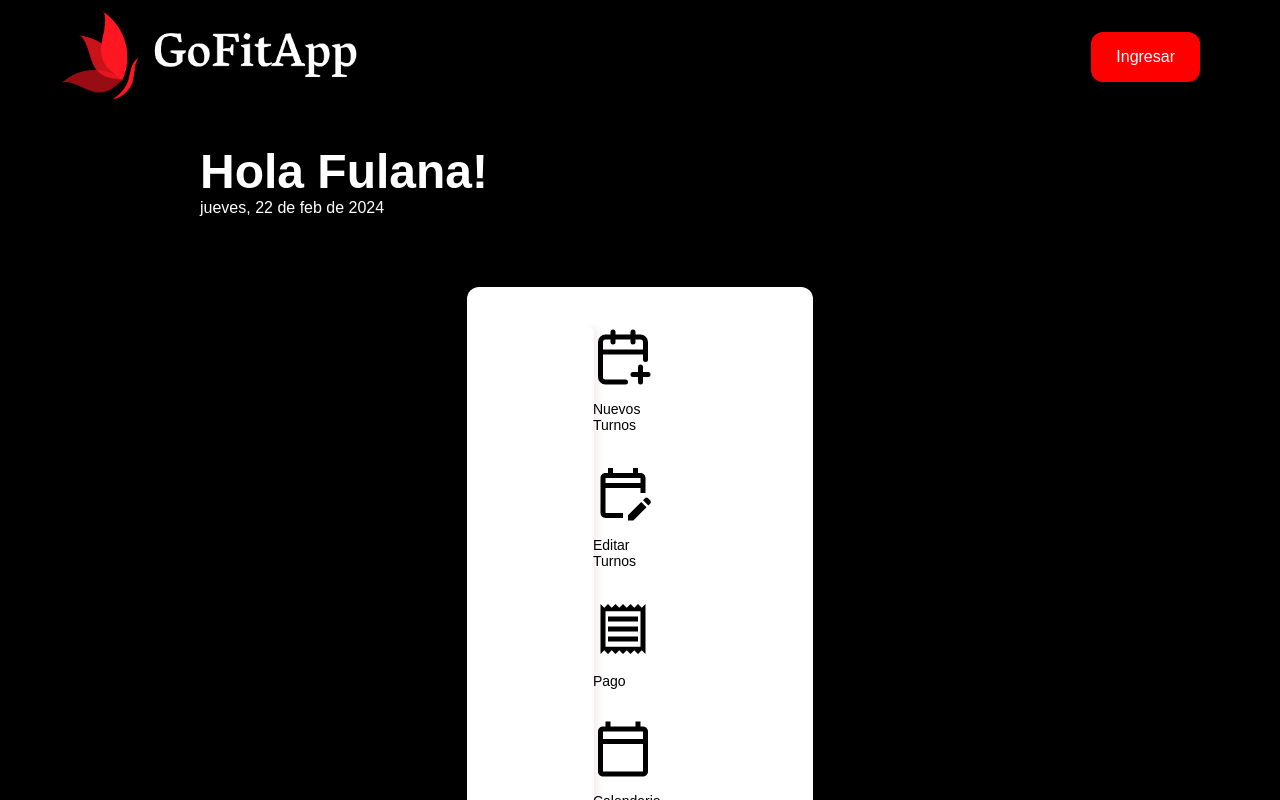
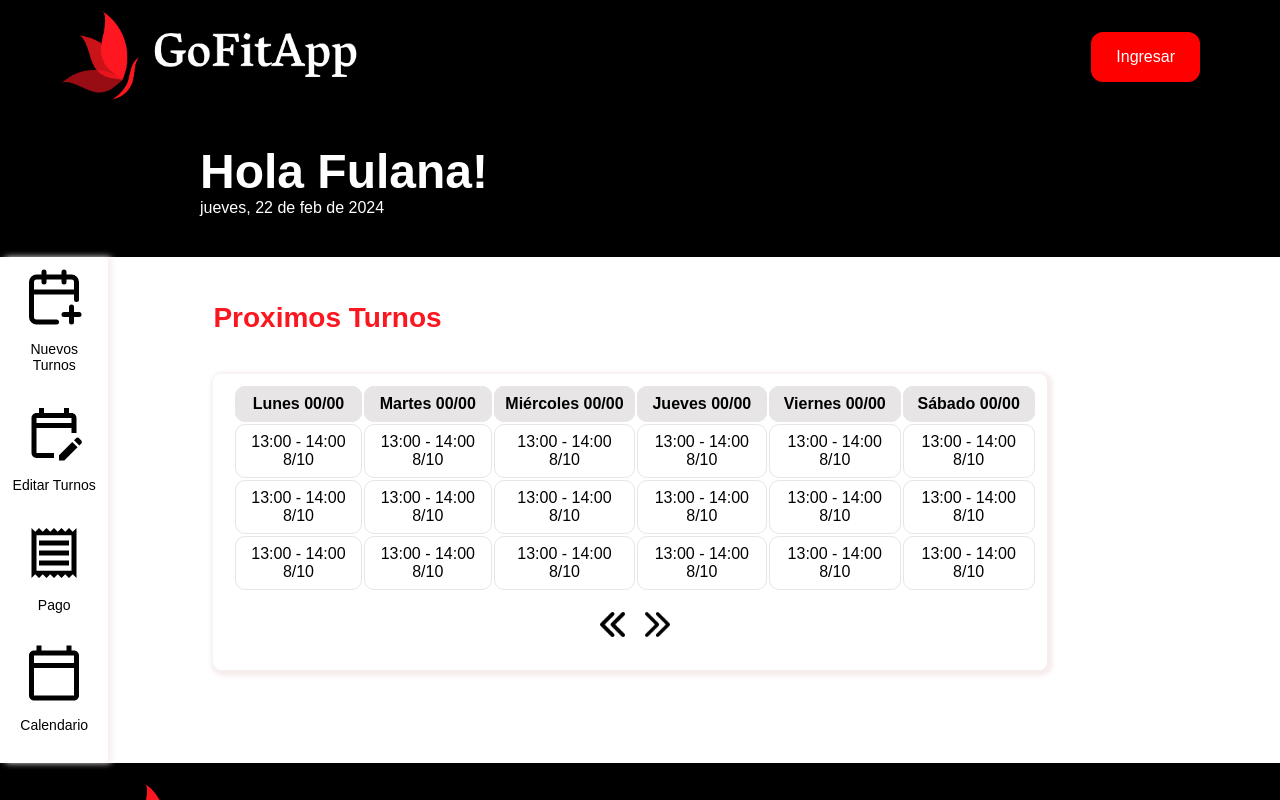
Before and after one commit to Alex420s/C16-74-n-python, a React (Create React App) app in the folder frontend/: page /profesional in a window 1280 px wide. Shown: the top 800 px of the page. Built offline with nearby package versions, Linux system fonts and the light colour scheme; the HTML template or start-up script is replaced by a standard one.

Commit message:
ProfessionalPage

```diff
--- a/frontend/src/components/Novedades.jsx
+++ b/frontend/src/components/Novedades.jsx
@@ -3,35 +3,34 @@ import '../stylesheets/Novedades.css'
 
 const Novedades = () => {
   return (
-    <div class="novedades">
-       <h1 class="titulo">Proximos Turnos</h1>
-       <div class="novedadBox">
+    <div className="novedades">
+       <h1 className="titulo">Proximos Turnos</h1>
+       <div className="novedadBox">
         <p>Disciplina</p>
         <p className='profesional'>Profesional</p>
-        <div class="novedadBoxFecha">
+        <div className="novedadBoxFecha">
           <p>Dia de la semana + n </p>
           <p>00:00 - 00:00 </p>
         </div>
        </div>
 
-       <div class="novedadBox">
+       <div className="novedadBox">
         <p>Disciplina</p>
         <p className='profesional'>Profesional</p>
-        <div class="novedadBoxFecha">
+        <div className="novedadBoxFecha">
           <p>Dia de la semana + n </p>
           <p>00:00 - 00:00 </p>
         </div>
        </div>
 
-       <div class="novedadBox">
+       <div className="novedadBox">
         <p>Disciplina</p>
         <p className='profesional'>Profesional</p>
-        <div class="novedadBoxFecha">
+        <div className="novedadBoxFecha">
           <p>Dia de la semana + n </p>
           <p>00:00 - 00:00 </p>
         </div>
        </div>
-
     </div>
   )
 }
--- a/frontend/src/components/ProfessionalPage.jsx
+++ b/frontend/src/components/ProfessionalPage.jsx
@@ -1,15 +1,70 @@
 import React from 'react'
-import Sidebar from '../components/Sidebar.jsx'
-
+import flechaIzq from '../images/flechaIzquierda.png';
+import flechaDer from '../images/flechaDerecha.png';
+import '../stylesheets/ProfessionalPage.css'
 
 const ProfessionalPage = () => {
-    return (
-      <div className="cuerpo">
-        <Sidebar />
+  const handleAnteriorSemana = () => {
+    /*const nuevaFecha = new Date(fechaActual);
+    nuevaFecha.setDate(nuevaFecha.getDate() - 7);
+    setFechaActual(nuevaFecha);*/
+  };
 
+  const handleSiguienteSemana = () => {
+    /*const nuevaFecha = new Date(fechaActual);
+    nuevaFecha.setDate(nuevaFecha.getDate() + 7);
+    setFechaActual(nuevaFecha);*/
+  };
 
+  return (
+    <div className="cuerpo">
+      <h1 className="titulo">Proximos Turnos</h1>
+      <div className="turnosBox">
+        <table>
+          <thead>
+            <tr>
+              <th>Lunes 00/00</th>
+              <th>Martes 00/00</th>
+              <th>Miércoles 00/00</th>
+              <th>Jueves 00/00</th>
+              <th>Viernes 00/00</th>
+              <th>Sábado 00/00</th>
+            </tr>
+          </thead>
+          <tbody>
+            <tr className="turnosHorarios">
+              <td>13:00 - 14:00 <br /> 8/10</td>
+              <td>13:00 - 14:00 <br /> 8/10</td>
+              <td>13:00 - 14:00 <br /> 8/10</td>
+              <td>13:00 - 14:00 <br /> 8/10</td>
+              <td>13:00 - 14:00 <br /> 8/10</td>
+              <td>13:00 - 14:00 <br /> 8/10</td>
+            </tr>
+            <tr>
+              <td>13:00 - 14:00 <br /> 8/10</td>
+              <td>13:00 - 14:00 <br /> 8/10</td>
+              <td>13:00 - 14:00 <br /> 8/10</td>
+              <td>13:00 - 14:00 <br /> 8/10</td>
+              <td>13:00 - 14:00 <br /> 8/10</td>
+              <td>13:00 - 14:00 <br /> 8/10</td>
+            </tr>
+            <tr>
+              <td>13:00 - 14:00 <br /> 8/10</td>
+              <td>13:00 - 14:00 <br /> 8/10</td>
+              <td>13:00 - 14:00 <br /> 8/10</td>
+              <td>13:00 - 14:00 <br /> 8/10</td>
+              <td>13:00 - 14:00 <br /> 8/10</td>
+              <td>13:00 - 14:00 <br /> 8/10</td>
+            </tr>
+          </tbody>
+        </table>
+        <div className="navegacion-semanal">
+          <button className='mover' onClick={handleAnteriorSemana}><img src={flechaIzq} alt="" /> </button>
+          <button className='mover' onClick={handleSiguienteSemana}><img src={flechaDer} alt="" /> </button>
+        </div>
       </div>
-    )
-  }
+    </div>
+  )
+}
 
-  export default ProfessionalPage
+export default ProfessionalPage
--- a/frontend/src/components/Sidebar.jsx
+++ b/frontend/src/components/Sidebar.jsx
@@ -5,26 +5,25 @@ import { MdOutlineEditCalendar, MdOutlineCalendarToday, MdOutlineReceipt } from
 
 const Sidebar = () => {
   return (
-    <div class="sidebar">
+    <div className="sidebar">
         <ul>
             <li>
-              <span class="sidebarIcons"> <LuCalendarPlus /> </span>
+              <span className="sidebarIcons"> <LuCalendarPlus /> </span>
                <p>Nuevos Turnos</p>
             </li>
             <li>
-            <span class="sidebarIcons"> <MdOutlineEditCalendar /> </span>
+            <span className="sidebarIcons"> <MdOutlineEditCalendar /> </span>
               <p>Editar Turnos</p>
             </li>
             <li>
-            <span class="sidebarIcons"> <MdOutlineReceipt /> </span>
+            <span className="sidebarIcons"> <MdOutlineReceipt /> </span>
               <p>Pago</p>
             </li>
             <li>
-            <span class="sidebarIcons"> <MdOutlineCalendarToday /> </span>
+            <span className="sidebarIcons"> <MdOutlineCalendarToday /> </span>
               <p>Calendario</p>
             </li>
         </ul>
-
     </div>
   )
 }
--- a/frontend/src/pages/ProfessionalHome.jsx
+++ b/frontend/src/pages/ProfessionalHome.jsx
@@ -1,21 +1,24 @@
 import React from 'react'
 import Header from '../components/footer-header/Header.jsx'
 import Footer from '../components/footer-header/Footer.jsx'
-import FormContainer from '../components/containers/FormContainer.jsx'
 import ProfessionalPage from '../components/ProfessionalPage.jsx'
 import Saludo from '../components/Saludo.jsx'
-
+import Sidebar from '../components/Sidebar.jsx'
+import '../stylesheets/ProfessionalHome.css'
 
 const ProfessionalHome = () => {
   return (
-    <>
+    <div>
       <Header />
       <Saludo />
-        <FormContainer>
-          <ProfessionalPage />
-        </FormContainer>
+          <div className="main">
+            <div className='side-novedades'>
+              <Sidebar />
+              <ProfessionalPage />
+            </div>
+          </div>
       <Footer />
-    </>
+    </div>
   )
 }
 
--- a/frontend/src/pages/UserHome.jsx
+++ b/frontend/src/pages/UserHome.jsx
@@ -5,7 +5,6 @@ import Saludo from '../components/Saludo.jsx'
 import Sidebar from '../components/Sidebar.jsx'
 import Novedades from '../components/Novedades.jsx'
 import UserSearchbar from '../components/UserSearchbar.jsx'
-import UserContainer from '../components/containers/UserContainer.jsx'
 import '../stylesheets/UserHome.css'
 
 const UserHome = () => {
--- a/frontend/src/stylesheets/Home.css
+++ b/frontend/src/stylesheets/Home.css
@@ -95,7 +95,7 @@
 }
 
 .infos {
-    width: 60%;
+    width: 70%;
     margin: 0 auto 40px;
     text-align: justify;
     background-color: white;
@@ -145,7 +145,7 @@
 }
 
 .texto2 {
-    width: 60%;
+    width: 70%;
     line-height: 30px;
     font-size: 20px;
 }
--- /dev/null
+++ b/frontend/src/stylesheets/ProfessionalHome.css
@@ -0,0 +1,14 @@
+.main {
+    display: flex;
+    justify-content: space-between;
+    margin-top: -60px;
+    z-index: 500;
+}
+
+.side-novedades{
+    background-color: white;
+    display: flex;
+    width: 100%;
+    justify-content: space-around;
+    margin-top: 80px;
+}
--- a/frontend/src/stylesheets/ProfessionalPage.css
+++ b/frontend/src/stylesheets/ProfessionalPage.css
@@ -0,0 +1,68 @@
+.cuerpo {
+    margin-left: 80px;
+    width: 100%;
+    background-color: white;
+    padding: 25px;
+}
+
+.titulo {
+    color: #fb1720;
+    margin: 20px auto 40px auto;
+}
+
+.turnosBox {
+    width: 80%;
+    padding: 10px 10px 10px 20px;
+    border-style: hidden;
+    border-radius: 8px;
+    box-shadow: 2px 2px 4px 4px #f6eded;
+    margin-top: 10px;
+}
+
+.turnosBox thead {
+    background-color: rgb(231, 229, 229);
+    color: black;
+    border-radius: 10px;
+    margin: 15% 0;
+}
+
+.turnosBox th, td {
+    width: 200px;
+    border: 1px solid rgb(231, 229, 229);
+    border-radius: 10px;
+    padding: 8px;
+    text-align: center;
+}
+
+.turnosBox tbody {
+    background-color: white;
+}
+
+.turnosHorarios {
+    width: 100%;
+    background-color: white;
+    color: black;
+    padding: 5px;
+    border-radius: 10px;
+}
+
+button {
+    border: none;
+    cursor: pointer;
+}
+
+.mover {
+    width: 25px;
+    background-color: white;
+}
+
+.mover img{
+    width: 100%;
+}
+
+.navegacion-semanal {
+    display: flex;
+    justify-content: center;
+    gap: 20px;
+    margin: 20px 0;
+}
--- a/frontend/src/stylesheets/Search.css
+++ b/frontend/src/stylesheets/Search.css
@@ -5,12 +5,14 @@
 .lista_prof {
   width: 95%;
   border-collapse: collapse;
+  border-radius: 10px;
   margin: 15px auto 0;
 }
 
 .lista_prof th, td {
   width: 200px;
-  border: 1px solid rgb(231, 229, 229);
+  /*border: 1px solid rgb(231, 229, 229);*/
+  border-radius: 10px;
   padding: 8px;
   text-align: center;
 }
@@ -51,6 +53,7 @@
 .calendario-table td {
   width: 200px;
   border: 1px solid rgb(231, 229, 229);
+  border-radius: 10px;
   padding: 8px;
   text-align: center;
 }
```
